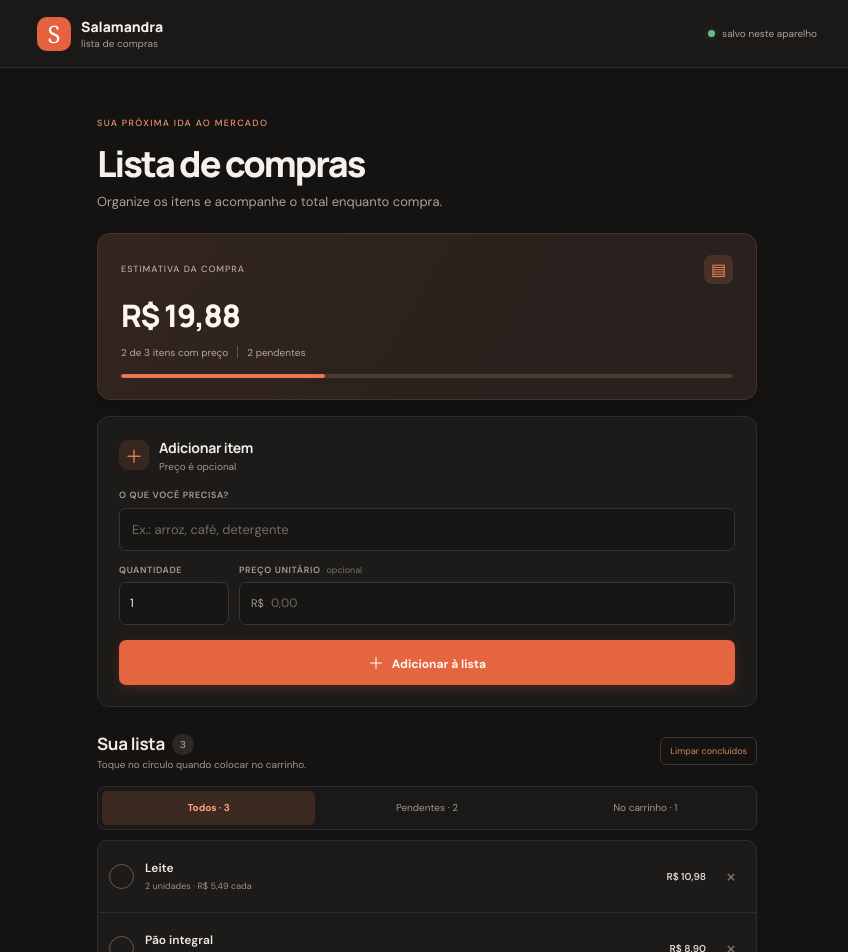
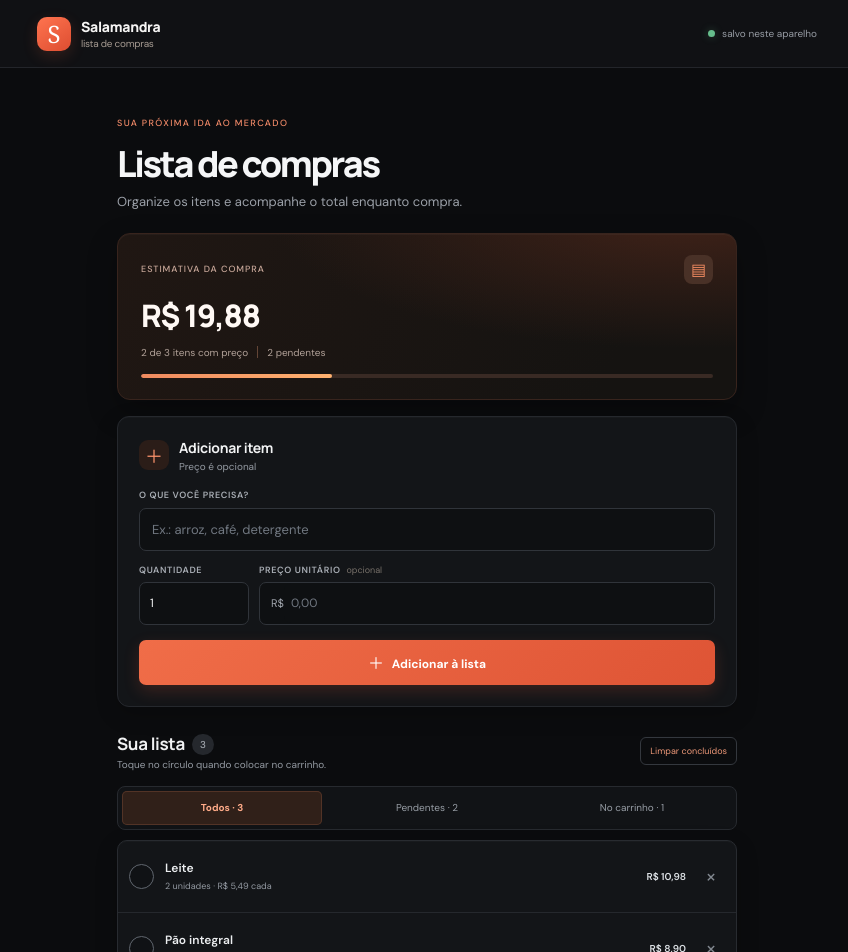
Before and after one commit to wsoubar/salamandra, a React (Vite) app: page / in a window 1280 px wide. Shown: the top 952 px of the page, without its empty margins (213-1061 px from the left). Built offline with nearby package versions, Linux system fonts and the light colour scheme.

Commit message:
Polish dark shopping list visual theme

```diff
--- a/src/styles.css
+++ b/src/styles.css
@@ -3,3 +3,57 @@
 @media(min-width:900px){.shopping-content{padding-top:42px}.add-card{padding:21px}.summary-card{padding:21px 23px}.shopping-item{min-height:72px}}
 @media(max-width:430px){.app-header{height:60px;padding:0 16px}.shopping-content{width:calc(100% - 30px);padding:23px 0 24px}.shopping-intro{margin-bottom:17px}.shopping-intro h1{font-size:28px}.shopping-intro p{font-size:11px}.summary-card{padding:15px}.summary-card>strong{font-size:28px}.add-card{padding:15px;margin-top:13px}.optional-fields{grid-template-columns:96px 1fr;gap:8px}.compact-field>span{font-size:8px}.filter-tabs button{font-size:9px}.shopping-item{gap:9px;padding:8px}.item-total{font-size:9px}.remove-button{width:24px}.app-footer{align-items:flex-start;font-size:8px}.app-footer button{font-size:8px;white-space:nowrap}}
 @media(max-width:360px){.saved-indicator{font-size:0}.saved-indicator i{width:8px;height:8px}.optional-fields{grid-template-columns:88px 1fr}.filter-tabs button{font-size:8px}.item-copy b{font-size:11px}}
+/* Refined near-black palette with restrained warm accent and stronger surface hierarchy. */
+:root{background:#0b0c0e;color:#f4f5f6}
+body{background:#0b0c0e}
+.app-header{background:#101114;border-color:#23252a}
+.shopping-content{max-width:620px}
+.brand-mark{background:linear-gradient(145deg,#ff744f,#dd4d31);box-shadow:0 5px 15px #ef65402a}
+.app-brand{color:#f5f4f3;letter-spacing:-.02em}
+.saved-indicator{color:#969ba3}
+.shopping-intro h1{color:#f5f6f7;letter-spacing:-.065em}
+.shopping-intro p{color:#9ba0a8}
+.intro-kicker{color:#f18a68}
+.summary-card{background:radial-gradient(ellipse at 92% -15%,#422319 0,transparent 52%),linear-gradient(115deg,#201713,#151311 80%);border-color:#38241d;box-shadow:0 12px 30px #0004,inset 0 1px #ffffff08}
+.summary-top>span:first-child{color:#c9a89a}
+.summary-card>strong{color:#fff9f5}
+.summary-bottom{color:#b1a198}
+.summary-separator{background:#634536}
+.progress-track{background:#392a24}
+.progress-track span{background:linear-gradient(90deg,#f08a5f,#ffb16f)}
+.add-card,.item-list{background:#131518;border-color:#25282d;box-shadow:0 7px 22px #0003,inset 0 1px #ffffff05}
+.section-title h2,.list-heading h2{color:#f1f2f3}
+.section-title p,.list-heading p{color:#949aa2}
+.title-icon{background:#2b1d18;color:#ff946d}
+.field-label,.compact-field>span{color:#a8adb4}
+.name-input,.compact-field input,.price-input{background:#0e1012;border-color:#30343a;color:#f3f4f5}
+.name-input:focus,.compact-field input:focus,.price-input:focus-within{border-color:#e47652;box-shadow:0 0 0 3px #e4765218}
+.name-input::placeholder,.compact-field input::placeholder{color:#707780}
+.price-input>span{color:#a0a5ad}
+.add-button{background:linear-gradient(135deg,#f06d48,#de5435);box-shadow:0 6px 16px #e45a3830;color:#fff}
+.add-button:hover{filter:brightness(1.06)}
+.form-message{color:#91d3aa}
+.list-heading h2 span{background:#25282d;color:#b3b8bf}
+.clear-button,.app-footer button{border-color:#34383e;color:#ed9878}
+.clear-button:hover,.app-footer button:hover{background:#271b17;border-color:#664333}
+.filter-tabs{background:#111316;border-color:#272a2f}
+.filter-tabs button{color:#979da5}
+.filter-tabs button.active{background:#302019;color:#ffab89;box-shadow:inset 0 0 0 1px #523326}
+.item-list{background:#131518;border-color:#282b30}
+.shopping-item{border-color:#25282d}
+.check-button{border-color:#60666e;background:#101215}
+.check-button:hover{border-color:#8b9a90}
+.check-button[aria-pressed=true]{border-color:#65c58e;background:#65c58e;color:#102117;box-shadow:0 0 12px #65c58e30}
+.item-copy b{color:#eceef0}
+.item-copy small{color:#9399a1}
+.item-total{color:#dce0e4}
+.item-total span,.remove-button{color:#838991}
+.remove-button:hover{color:#ff9472;background:#241916;border-radius:6px}
+.shopping-item.checked .item-copy b{color:#858b92}
+.shopping-item.checked .item-total{color:#8d949b}
+.total-note,.app-footer{color:#858b93}
+.empty-list{color:#949ba4}
+.empty-list>span{background:#24272c;color:#f09872}
+.empty-list b{color:#e1e4e7}
+.app-footer{border-color:#25282d}
+::selection{background:#8e4932;color:#fff}
```
